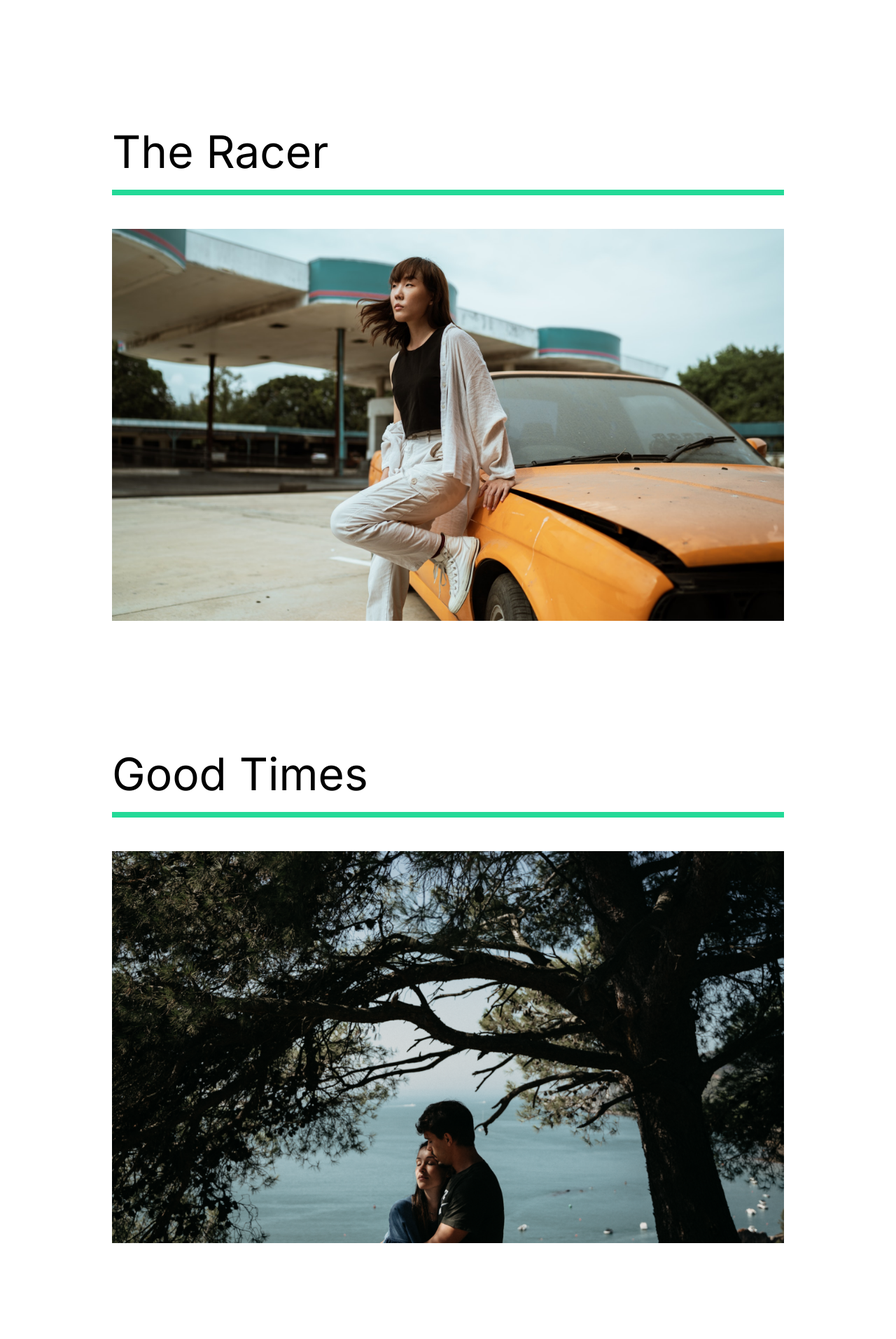
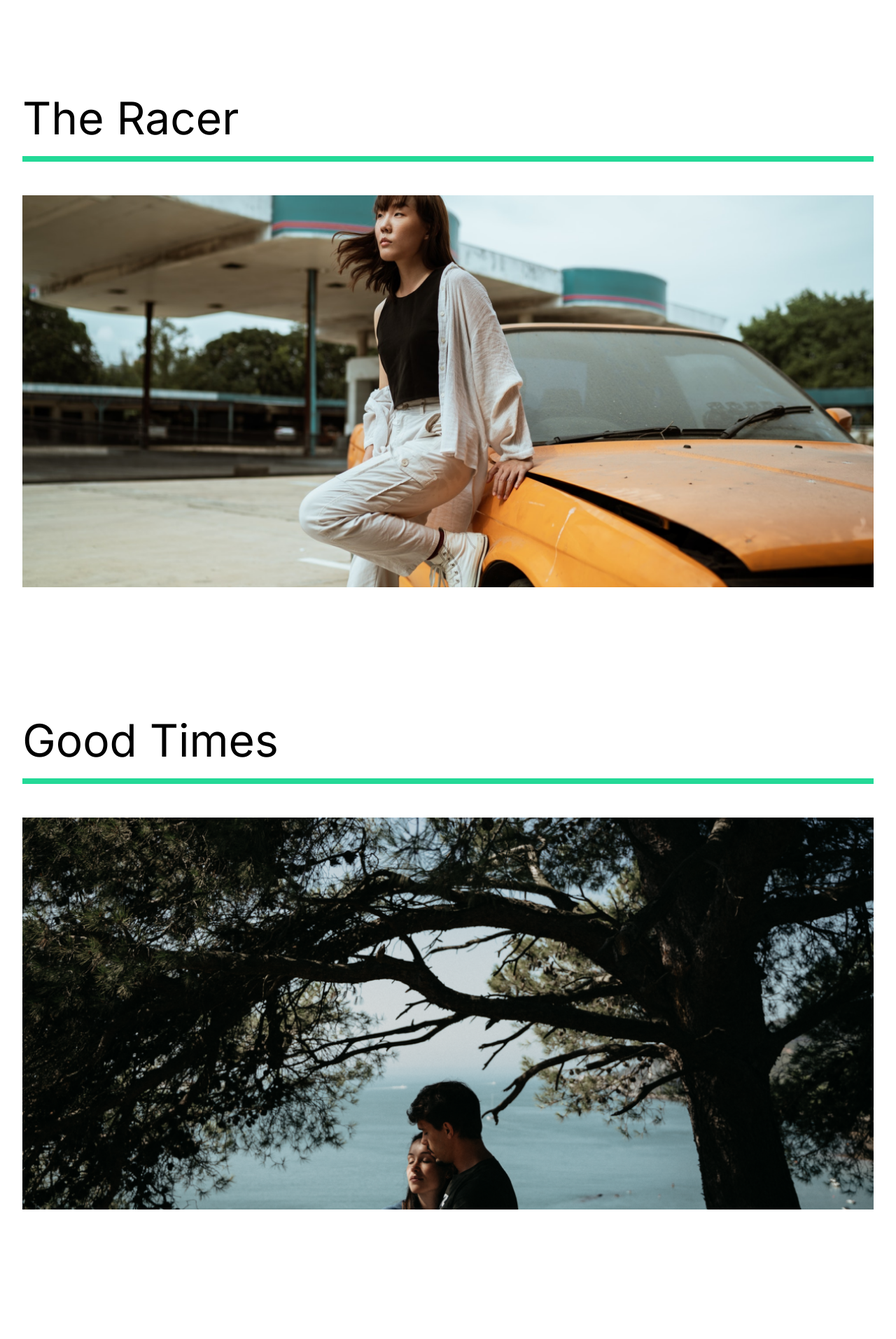
Before and after one commit to btomo86/Capture, a React (Create React App) app: page /work in a window 1280 px wide. Shown: the part 887-2800 px from the top of the page at 70% size. Built offline with nearby package versions, Linux system fonts and the light colour scheme.

Commit message:
styled the contact page

```diff
--- a/src/components/FaqSection.js
+++ b/src/components/FaqSection.js
@@ -2,12 +2,12 @@
 import styled from "styled-components";
 import { Layout } from "../Styles";
 import Toggle from "./Toggle";
-import { AnimateSharedLayout, anitmateSharedLayout } from "framer-motion";
-import { UseScroll } from "./UseScroll";
+import { AnimateSharedLayout } from "framer-motion";
+import { useScroll } from "./useScroll";
 import { scrollReveal } from "../animation";
 
 const FaqSection = () => {
-  const [element, controls] = UseScroll();
+  const [element, controls] = useScroll();
   return (
     <Faq
       variants={scrollReveal}
@@ -22,10 +22,10 @@
         <Toggle title="How Do I Start?">
           <div className="answer">
             <p>Lorem ipsum dolor sit amet.</p>
-
             <p>
-              lorem ipsum, dolor sit amet consectetur adipiscing
-              Necessitatibus,neque.
+              Lorem ipsum dolor sit, amet consectetur adipisicing elit. Sequi
+              autem accusamus ex laboriosam porro, adipisci quam voluptatum
+              magnam placeat corporis.
             </p>
           </div>
         </Toggle>
@@ -33,26 +33,26 @@
           <div className="answer">
             <p>Lorem ipsum dolor sit amet.</p>
             <p>
-              lorem ipsum, dolor sit amet consectetur adipiscing
-              Necessitatibus,neque.
+              Lorem ipsum dolor sit, amet consectetur adipisicing elit. Error,
+              totam.
             </p>
           </div>
         </Toggle>
-        <Toggle title="Different Payment Methods">
+        <Toggle title="Diferrent Payment Methods">
           <div className="answer">
             <p>Lorem ipsum dolor sit amet.</p>
             <p>
-              lorem ipsum, dolor sit amet consectetur adipiscing
-              Necessitatibus,neque.
+              Lorem ipsum, dolor sit amet consectetur adipisicing elit.
+              Necessitatibus, neque.
             </p>
           </div>
         </Toggle>
-        <Toggle title="What Products Do You Offer">
+        <Toggle title="What Products do you offer.">
           <div className="answer">
             <p>Lorem ipsum dolor sit amet.</p>
             <p>
-              lorem ipsum, dolor sit amet consectetur adipiscing
-              Necessitatibus,neque.
+              Lorem ipsum, dolor sit amet consectetur adipisicing elit.
+              Necessitatibus, neque.
             </p>
           </div>
         </Toggle>
--- a/src/components/ServicesSection.js
+++ b/src/components/ServicesSection.js
@@ -8,10 +8,10 @@
 import styled from "styled-components";
 import { scrollReveal } from "../animation";
 
-import { UseScroll } from "./UseScroll";
+import { useScroll } from "./useScroll";
 
 const ServiceSection = () => {
-  const [element, controls] = UseScroll();
+  const [element, controls] = useScroll();
   return (
     <Services
       variants={scrollReveal}
--- a/src/components/UseScroll.js
+++ b/src/components/UseScroll.js
@@ -1,9 +1,9 @@
 import { useInView } from "react-intersection-observer";
 import { useAnimation } from "framer-motion";
 
-export const UseScroll = () => {
+export const useScroll = () => {
   const controls = useAnimation();
-  const [element, view] = useInView({ threshold: 0.5 });
+  const [element, view] = useInView({ threshold: 0.2 });
   if (view) {
     controls.start("show");
   } else {
--- a/src/pages/ContactUs.js
+++ b/src/pages/ContactUs.js
@@ -1,19 +1,75 @@
 import React from "react";
+
 import { motion } from "framer-motion";
-import { pageAnimation } from "../animation";
+import { pageAnimation, titleAnim } from "../animation";
+import styled from "styled-components";
 
 const ContactUs = () => {
   return (
-    <motion.div
+    <ContactStyle
       exit="exit"
       variants={pageAnimation}
       initial="hidden"
       animate="show"
       style={{ background: "#fff" }}
     >
-      <h1>Contact Us</h1>
-    </motion.div>
+      <Title>
+        <Hide>
+          <motion.h2 variants={titleAnim}>Get in touch.</motion.h2>
+        </Hide>
+      </Title>
+      <div>
+        <Hide>
+          <Social variants={titleAnim}>
+            <Circle />
+            <h2>Send Us A Message</h2>
+          </Social>
+        </Hide>
+        <Hide>
+          <Social variants={titleAnim}>
+            <Circle />
+            <h2>Send an email.</h2>
+          </Social>
+        </Hide>
+        <Hide>
+          <Social variants={titleAnim}>
+            <Circle />
+            <h2>Social Media</h2>
+          </Social>
+        </Hide>
+      </div>
+    </ContactStyle>
   );
 };
 
+const ContactStyle = styled(motion.div)`
+  padding: 5rem 10rem;
+  color: #353535;
+  min-height: 90vh;
+  @media (max-width: 1500px) {
+    padding: 2rem;
+    font-size: 1rem;
+  }
+`;
+const Title = styled.div`
+  margin-bottom: 4rem;
+  color: black;
+`;
+const Hide = styled.div`
+  overflow: hidden;
+`;
+const Circle = styled.div`
+  border-radius: 50%;
+  width: 3rem;
+  height: 3rem;
+  background: #353535;
+`;
+const Social = styled(motion.div)`
+  display: flex;
+  align-items: center;
+  h2 {
+    margin: 2rem;
+  }
+`;
+
 export default ContactUs;
--- a/src/pages/OurWork.js
+++ b/src/pages/OurWork.js
@@ -1,20 +1,24 @@
 import React from "react";
 import styled from "styled-components";
 import { Link } from "react-router-dom";
+import { useScroll } from "../components/useScroll";
 import athlete from "../img/athlete-small.png";
 import theracer from "../img/theracer-small.png";
 import goodtimes from "../img/goodtimes-small.png";
+
 import { motion } from "framer-motion";
 import {
+  sliderContainer,
+  slider,
   pageAnimation,
   fade,
   photoAnim,
   lineAnim,
-  slider,
-  sliderContainer,
 } from "../animation";
 
 const OurWork = () => {
+  const [element, controls] = useScroll();
+  const [element2, controls2] = useScroll();
   return (
     <Work
       style={{ background: "#fff" }}
@@ -29,7 +33,6 @@
         <Frame3 variants={slider}></Frame3>
         <Frame4 variants={slider}></Frame4>
       </motion.div>
-
       <Movie>
         <motion.h2 variants={fade}>The Athlete</motion.h2>
         <motion.div variants={lineAnim} className="line"></motion.div>
@@ -39,16 +42,23 @@
           </Hide>
         </Link>
       </Movie>
-      <Movie>
+
+      <Movie ref={element} variants={fade} animate={controls} initial="hidden">
         <h2>The Racer</h2>
-        <div className="line"></div>
+        <motion.div variants={lineAnim} className="line"></motion.div>
         <Link to="/work/the-racer">
           <img src={theracer} alt="theracer" />
         </Link>
       </Movie>
-      <Movie>
+
+      <Movie
+        ref={element2}
+        variants={fade}
+        animate={controls2}
+        initial="hidden"
+      >
         <h2>Good Times</h2>
-        <div className="line"></div>
+        <motion.div variants={lineAnim} className="line"></motion.div>
         <Link to="/work/good-times">
           <img src={goodtimes} alt="goodtimes" />
         </Link>
@@ -61,12 +71,14 @@
   min-height: 100vh;
   overflow: hidden;
   padding: 5rem 10rem;
+  @media (max-width: 1300px) {
+    padding: 2rem 2rem;
+  }
   h2 {
     padding: 1rem 0rem;
   }
 `;
-
-const Movie = styled.div`
+const Movie = styled(motion.div)`
   padding-bottom: 10rem;
   .line {
     height: 0.5rem;
@@ -79,7 +91,6 @@
     object-fit: cover;
   }
 `;
-
 const Hide = styled.div`
   overflow: hidden;
 `;
@@ -96,12 +107,11 @@
 const Frame2 = styled(Frame1)`
   background: #ff8efb;
 `;
-
 const Frame3 = styled(Frame1)`
   background: #8ed2ff;
 `;
-
 const Frame4 = styled(Frame1)`
   background: #8effa0;
 `;
+
 export default OurWork;
```
Also changed, not shown: 1 other file (tests, documents, lock files or other folders).
